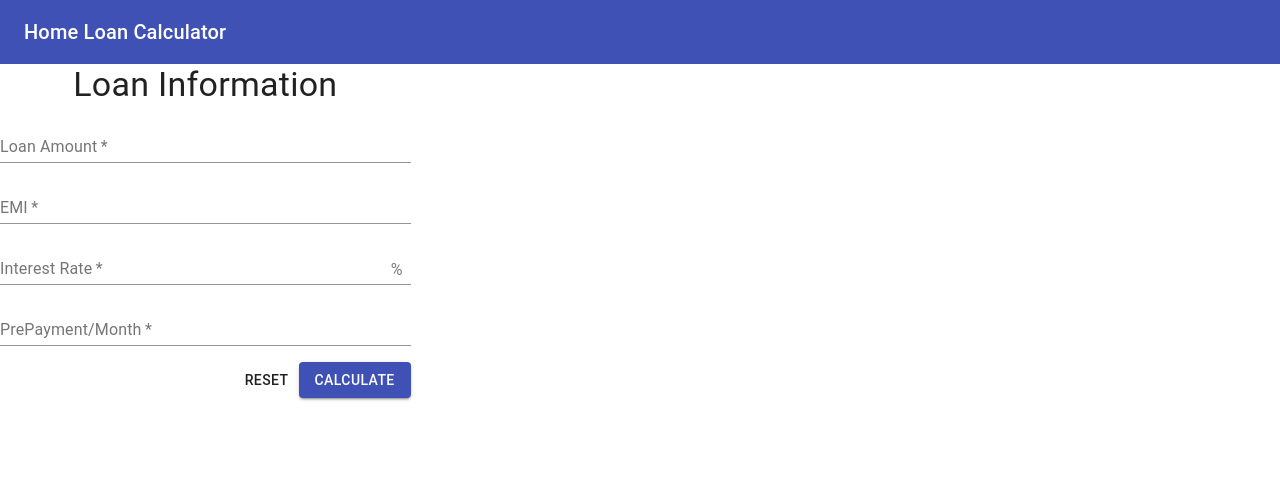
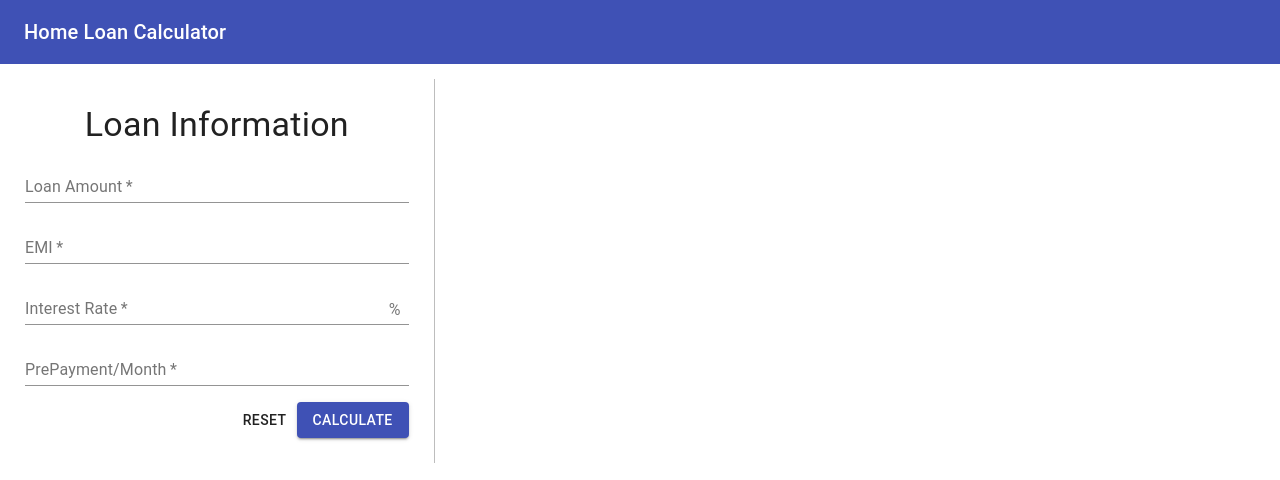
Before and after one commit to patelvimal/HomeLoanScheduler, a React (Create React App) app: page / in a window 1280 px wide. Shown: the top 480 px of the page. Built offline with nearby package versions, Linux system fonts and the light colour scheme.

Commit message:
UI Enhancement

```diff
--- a/src/assets/App.scss
+++ b/src/assets/App.scss
@@ -21,10 +21,15 @@ code {
 }
 
 .grid-container {
-  margin: 25px auto;
+  margin: 15px auto !important;
 
   > div {
-    padding: 25px;
+    padding: 25px !important;
+
+    &:first-child {
+      BORDER-RIGHT: SOLID 1PX rgba(0, 0, 0, 0.26) !important;
+    }
   }
 
+
 }
```
